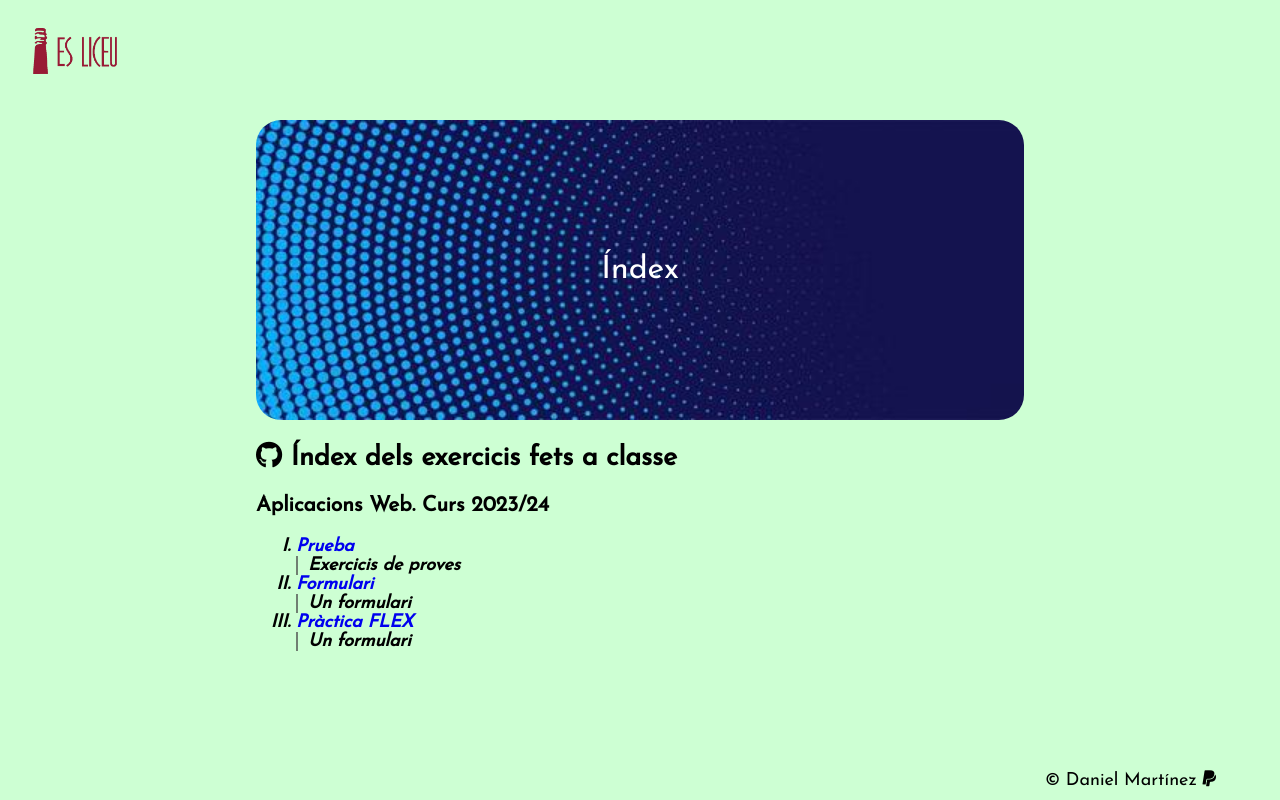
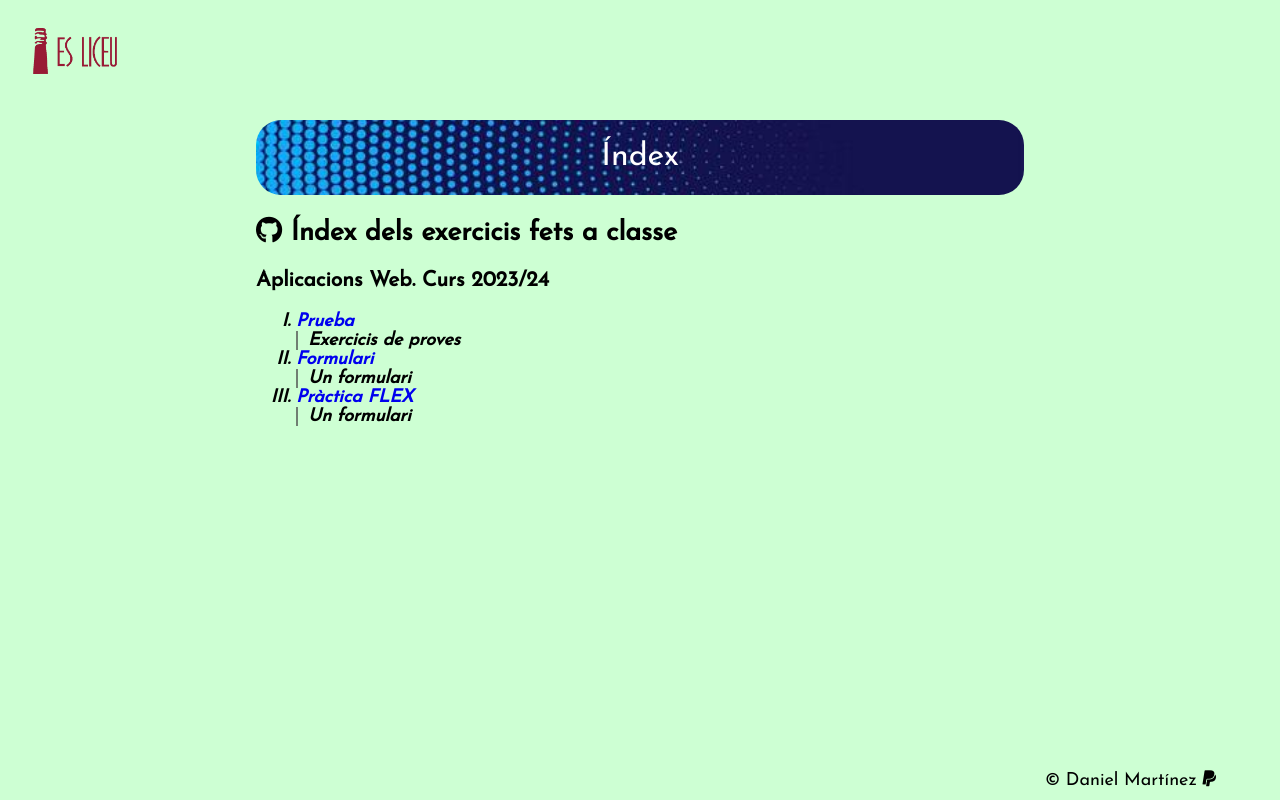
Before and after one commit to dmartinez82/AplicacionsWeb23, a plain HTML site: page index.html in a window 1280 px wide. Drawn offline with Linux system fonts and the light colour scheme.

Commit message:
correcció css index

```diff
--- a/css/index.css
+++ b/css/index.css
@@ -56,7 +56,7 @@ a {
     text-align: center;
     font-size: xx-large;
     color: white;
-    line-height: 300px;
+    line-height: 75px;
 }
 
 li span{
```
